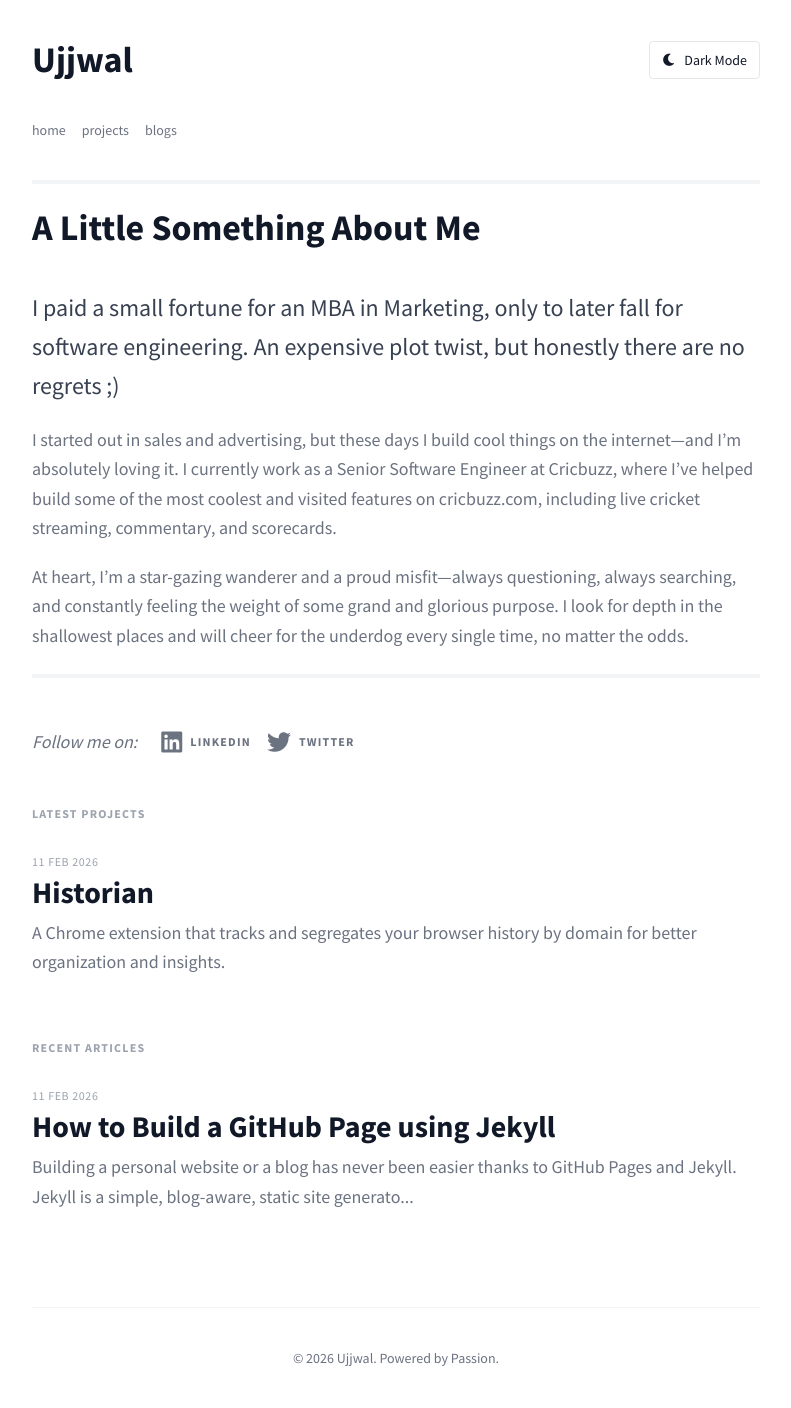
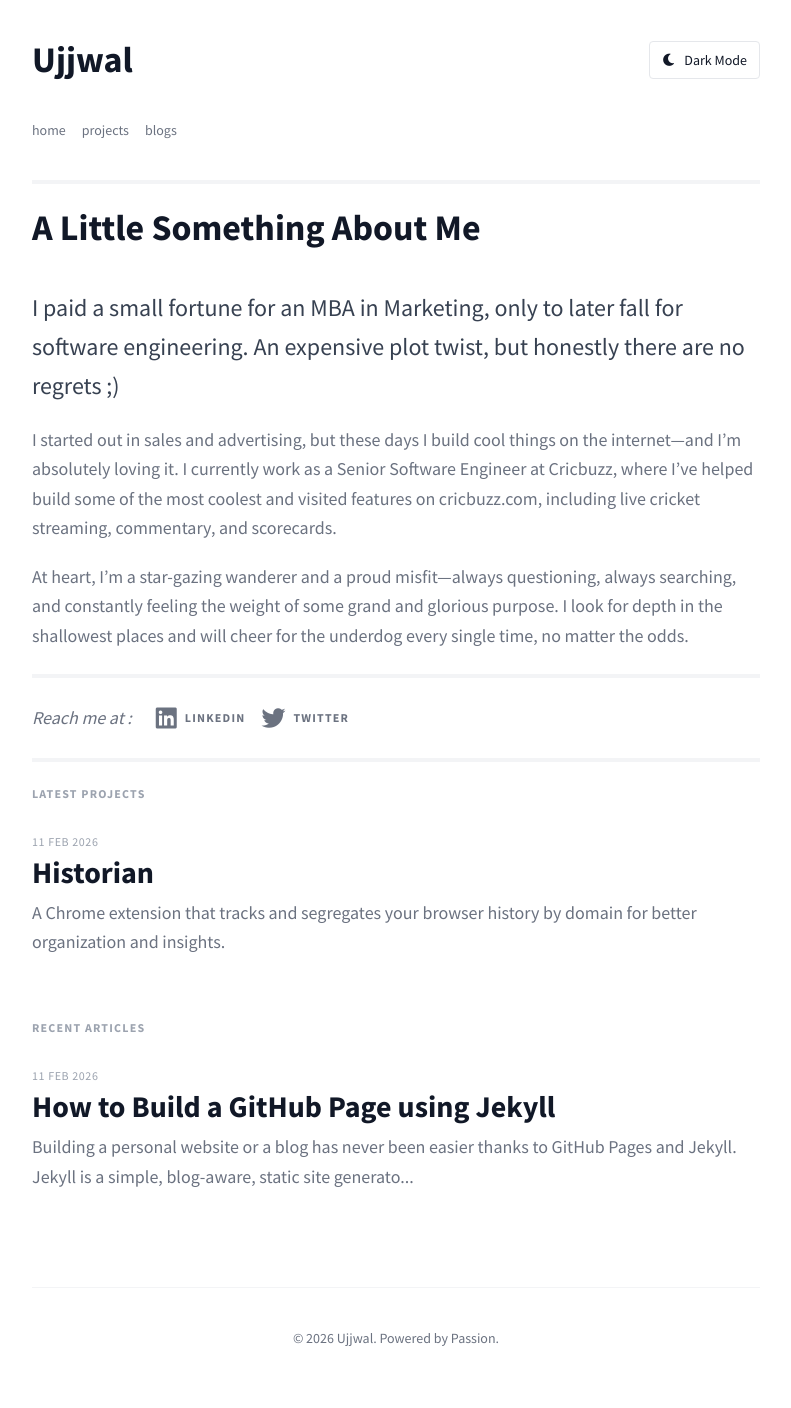
Before and after one commit to itsuvs/itsuvs.github.io, a Jekyll site: the page built from index.html, in a window 1280 px wide. Shown: the whole page, without its empty margins (244-1035 px from the left). Built offline with Jekyll 4.4.1, drawn with Linux system fonts in a browser that asks for light colours; nearby versions of some CDN libraries; some web fonts are replaced.

Commit message:
Hotfixes

```diff
--- a/index.html
+++ b/index.html
@@ -3,7 +3,7 @@ layout: default
 title: Home
 ---
 
-<div class="space-y-12">
+<div class="space-y-6">
     <article class="max-w-none border-t-4 border-b-4 border-gray-100 dark:border-gray-800 py-6">
         <h2 class="text-4xl font-bold mb-10">A Little Something About Me</h2>
 
@@ -30,9 +30,9 @@ title: Home
         </div>
     </article>
 
-    <div class="mb-10">
+    <div class="mb-10 border-b-4 border-gray-100 dark:border-gray-800 pb-6">
         <div class="flex items-center gap-6 text-gray-500 dark:text-gray-400">
-            <span class="text-lg font-normal italic">Follow me on:</span>
+            <span class="text-lg font-normal italic">Reach me at :</span>
             <div class="flex items-center gap-4">
                 <a href="https://linkedin.com/in/ujjwal-shrivas" target="_blank"
                     class="hover:text-accent dark:hover:text-accent-dark transition-colors flex items-center gap-2">
```
Also changed, not shown: 2 other files.
